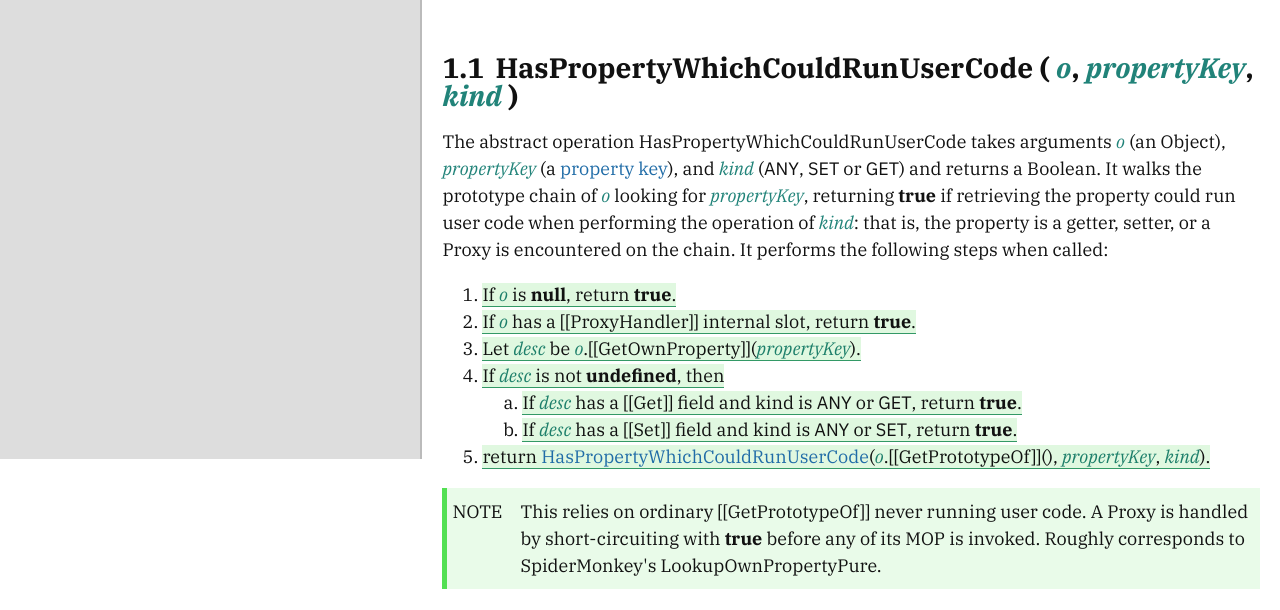
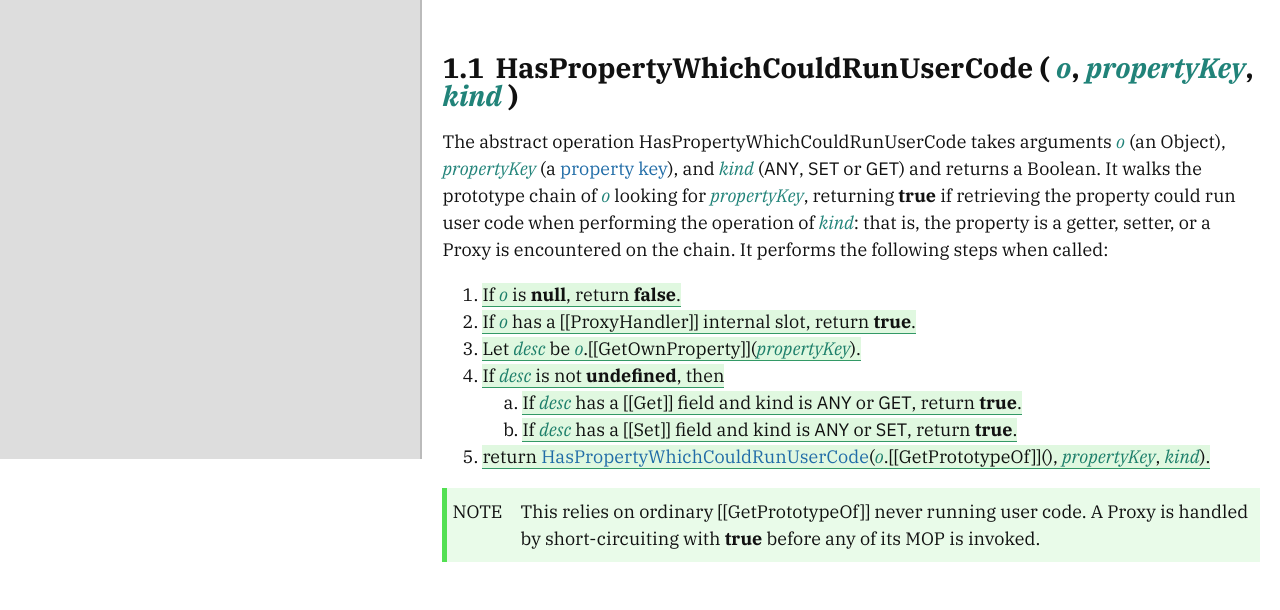
Before and after one commit to tc39/proposal-thenable-curtailment, a plain HTML site: page index.html in a window 1280 px wide. Shown: the part 341-951 px from the top of the page. Drawn offline with nearby package versions, Linux system fonts and the light colour scheme; a script that the page names is missing.

Commit message:
Deploying to gh-pages from @ tc39/proposal-thenable-curtailment@1aefd18ed299af6c057333b171bad12e8352e2df 🚀

```diff
--- a/index.html
+++ b/index.html
@@ -3971,9 +3971,9 @@ p.ECMAaddress {
   <emu-clause id="sec-has-property-which-could-run-user-code" type="abstract operation" aoid="HasPropertyWhichCouldRunUserCode">
     <h1><span class="secnum">1.1</span> HasPropertyWhichCouldRunUserCode ( <var>o</var>, <var>propertyKey</var>, <var>kind</var> )</h1>
     <p>The abstract operation HasPropertyWhichCouldRunUserCode takes arguments <var>o</var> (an Object), <var>propertyKey</var> (a <emu-xref href="#property-key"><a href="https://tc39.es/ecma262/#property-key">property key</a></emu-xref>), and <var>kind</var> (<emu-const>any</emu-const>, <emu-const>set</emu-const> or <emu-const>get</emu-const>) and returns a Boolean. It walks the prototype chain of <var>o</var> looking for <var>propertyKey</var>, returning <emu-val>true</emu-val> if retrieving the property could run user code when performing the operation of <var>kind</var>: that is, the property is a getter, setter, or a Proxy is encountered on the chain. It performs the following steps when called:</p>
-    <emu-alg><ol><li><ins>If <var>o</var> is <emu-val>null</emu-val>, return <emu-val>true</emu-val>.</ins></li><li><ins>If <var>o</var> has a <var class="field">[[ProxyHandler]]</var> internal slot, return <emu-val>true</emu-val>.</ins></li><li><ins>Let <var>desc</var> be <var>o</var>.<var class="field">[[GetOwnProperty]]</var>(<var>propertyKey</var>).</ins></li><li><ins>If <var>desc</var> is not <emu-val>undefined</emu-val>, then</ins><ol><li><ins>If <var>desc</var> has a <var class="field">[[Get]]</var> field and kind is <emu-const>any</emu-const> or <emu-const>get</emu-const>, return <emu-val>true</emu-val>.</ins></li><li><ins>If <var>desc</var> has a <var class="field">[[Set]]</var> field and kind is <emu-const>any</emu-const> or <emu-const>set</emu-const>, return <emu-val>true</emu-val>.</ins></li></ol></li><li><ins>return <emu-xref aoid="HasPropertyWhichCouldRunUserCode" id="_ref_1"><a href="#sec-has-property-which-could-run-user-code">HasPropertyWhichCouldRunUserCode</a></emu-xref>(<var>o</var>.<var class="field">[[GetPrototypeOf]]</var>(), <var>propertyKey</var>, <var>kind</var>).</ins></li></ol></emu-alg>
+    <emu-alg><ol><li><ins>If <var>o</var> is <emu-val>null</emu-val>, return <emu-val>false</emu-val>.</ins></li><li><ins>If <var>o</var> has a <var class="field">[[ProxyHandler]]</var> internal slot, return <emu-val>true</emu-val>.</ins></li><li><ins>Let <var>desc</var> be <var>o</var>.<var class="field">[[GetOwnProperty]]</var>(<var>propertyKey</var>).</ins></li><li><ins>If <var>desc</var> is not <emu-val>undefined</emu-val>, then</ins><ol><li><ins>If <var>desc</var> has a <var class="field">[[Get]]</var> field and kind is <emu-const>any</emu-const> or <emu-const>get</emu-const>, return <emu-val>true</emu-val>.</ins></li><li><ins>If <var>desc</var> has a <var class="field">[[Set]]</var> field and kind is <emu-const>any</emu-const> or <emu-const>set</emu-const>, return <emu-val>true</emu-val>.</ins></li></ol></li><li><ins>return <emu-xref aoid="HasPropertyWhichCouldRunUserCode" id="_ref_1"><a href="#sec-has-property-which-could-run-user-code">HasPropertyWhichCouldRunUserCode</a></emu-xref>(<var>o</var>.<var class="field">[[GetPrototypeOf]]</var>(), <var>propertyKey</var>, <var>kind</var>).</ins></li></ol></emu-alg>
     <emu-note><span class="note">Note</span><div class="note-contents">
-      <p>This relies on ordinary <var class="field">[[GetPrototypeOf]]</var> never running user code. A Proxy is handled by short-circuiting with <emu-val>true</emu-val> before any of its MOP is invoked. Roughly corresponds to SpiderMonkey's LookupOwnPropertyPure.</p>
+      <p>This relies on ordinary <var class="field">[[GetPrototypeOf]]</var> never running user code. A Proxy is handled by short-circuiting with <emu-val>true</emu-val> before any of its MOP is invoked.</p>
     </div></emu-note>
   </emu-clause>
 
```
